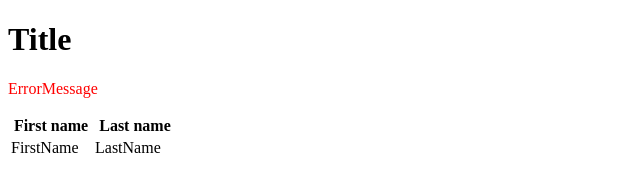
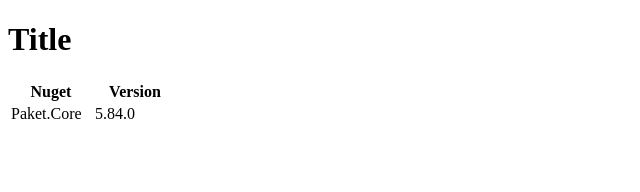
Before and after one commit to tebeco/NuGetPackageExplorerXPlat, an Electron app: page app/index.html in a window 800 px wide. Shown: the whole page, without its empty margins (0-640 px from the left). Drawn offline with Linux system fonts and the light colour scheme.

Commit message:
feat(front): change html page to be static

```diff
--- a/app/index.html
+++ b/app/index.html
@@ -2,27 +2,25 @@
 <html>
 <head>
     <meta charset="UTF-8">
-    <title>Contacts App</title>
+    <title>Nuget Package Explorer XPlat</title>
 </head>
 <body>
-    <div class="container" ng-controller="ContactsCtrl as ctrl">
+    <div class="container">
         <h1>Title</h1>
-        <p style="color: red" ng-show="ctrl.ErrorMessage">ErrorMessage</p>
         <table >
             <thead>
                 <tr>
-                    <th style="min-width: 80px;">First name</th>
-                    <th style="min-width: 80px;">Last name</th>
+                    <th style="min-width: 80px;">Nuget</th>
+                    <th style="min-width: 80px;">Version</th>
                 </tr>
             </thead>
             <tbody>
-                <tr ng-repeat="contact in ctrl.Contacts">
-                    <td>FirstName</td>
-                    <td>LastName</td>
+                <tr>
+                    <td>Paket.Core</td>
+                    <td>5.84.0</td>
                 </tr>
             </tbody>
         </table>
     </div>
 </body>
-<script type="text/javascript" src="app/app.js"></script>
 </html>
```
